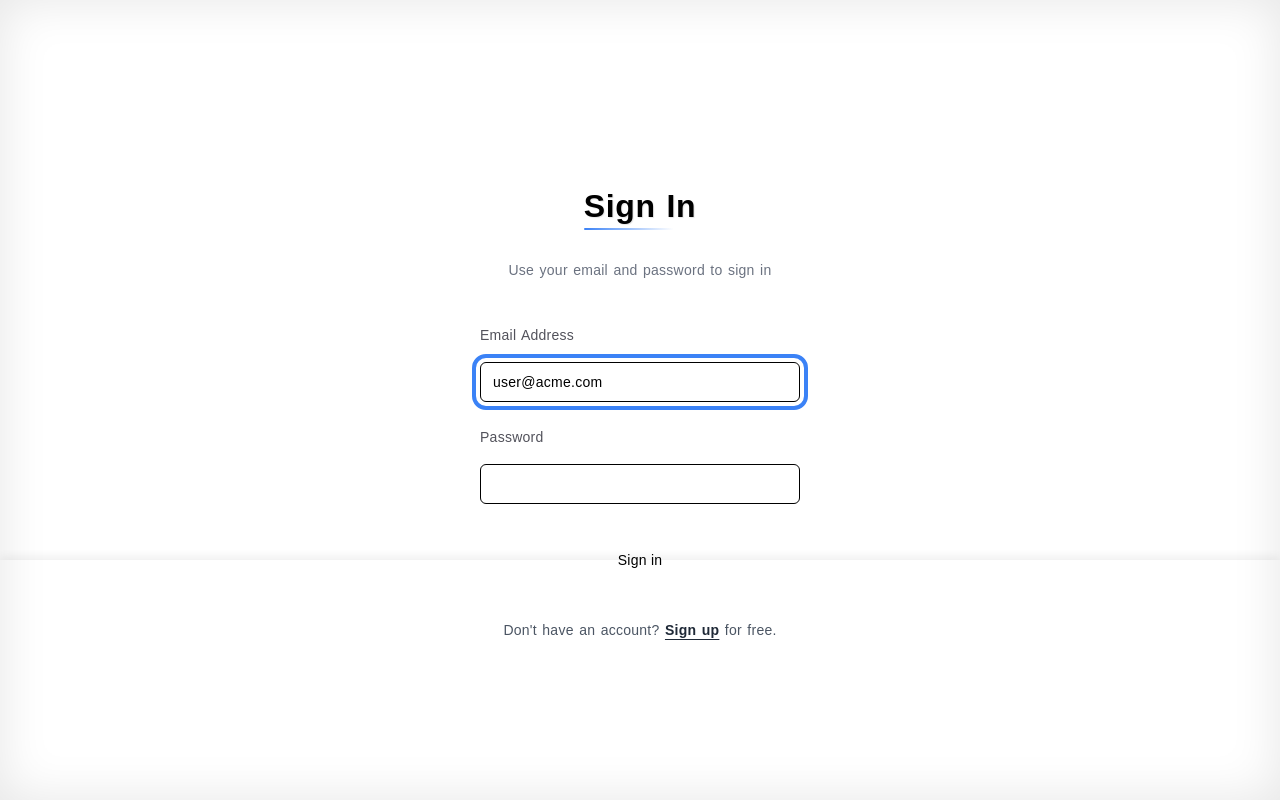
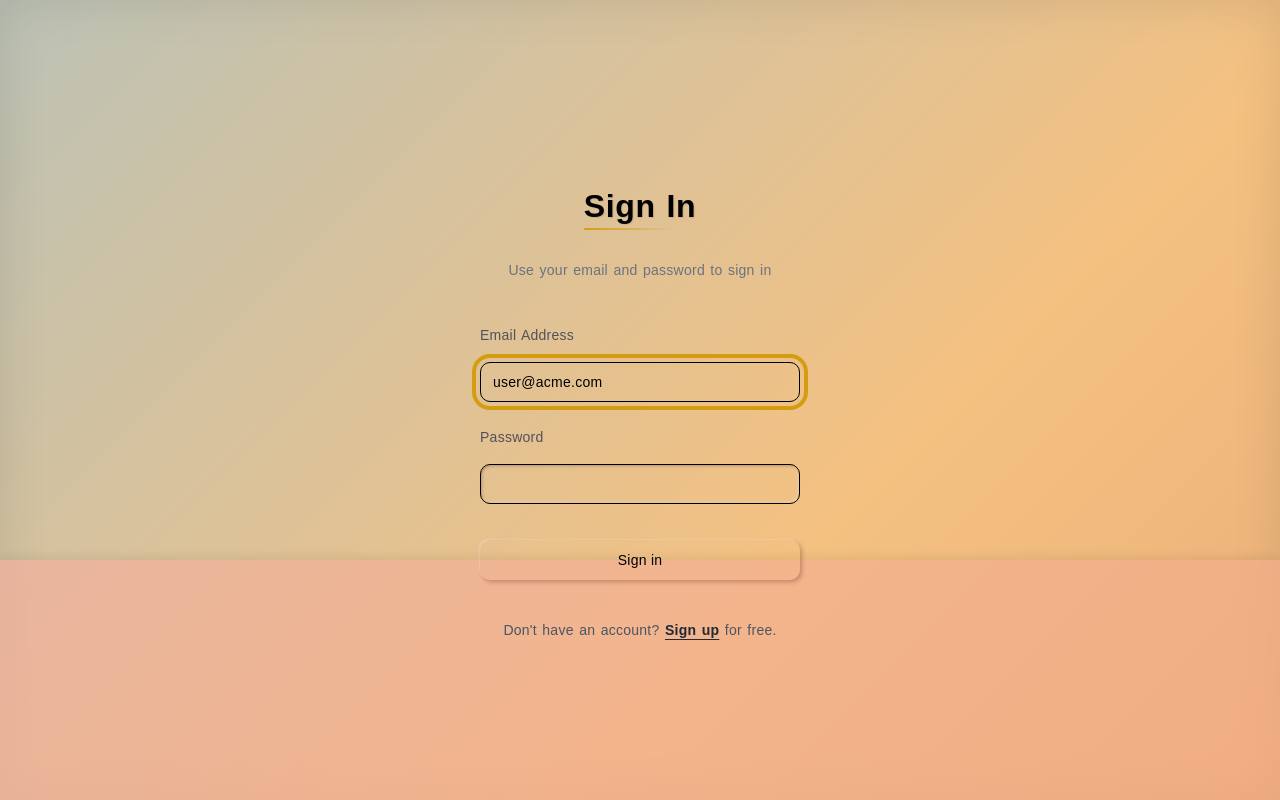
Before and after one commit to zetareticula/klever-nextjs-ai, a Next.js app: page /login in a window 1280 px wide. Built offline with nearby package versions, Linux system fonts and the light colour scheme; a web font is replaced by a local one.

Commit message:
revert to old global.css
old theme reloaded

```diff
--- a/app/globals.css
+++ b/app/globals.css
@@ -3,53 +3,65 @@
 @tailwind utilities;
 
 :root {
-    /* Base colors for light mode */
-    --foreground-rgb: 30, 30, 30;
-    --background-start-rgb: 249, 250, 251;
-    --background-end-rgb: 255, 255, 255;
+    /* Base colors for light mode with proper HSL syntax */
+    --foreground-rgb: 0, 0, 0;
+    --background-start-rgb: 158, 195, 210;  /* Misty Cyan Sky #9EC3D2 */
+    --background-end-rgb: 218, 140, 106;    /* Blush Terracotta #DA8C6A */
 
-    /* Color system variables */
-    --background: #ffffff;
-    --foreground: #1a1a1a;
-    --card: #ffffff;
-    --card-foreground: #1a1a1a;
-    --popover: #ffffff;
-    --popover-foreground: #1a1a1a;
-    --primary: #3b82f6;
-    --primary-foreground: #ffffff;
-    --secondary: #f3f4f6;
-    --secondary-foreground: #1a1a1a;
-    --muted: #f9fafb;
-    --muted-foreground: #6b7280;
-    --accent: #f3f4f6;
-    --accent-foreground: #1a1a1a;
-    --destructive: #ef4444;
-    --destructive-foreground: #ffffff;
-    --border: #e5e7eb;
-    --input: #e5e7eb;
-    --ring: #93c5fd;
-    --radius: 0.5rem;
+    /* Color system variables - ENHANCED CONTRAST FOR SENIORS */
+    --background: linear-gradient(135deg, hsl(195, 35%, 72%), hsl(36, 85%, 73%), hsl(15, 60%, 63%));
+    --foreground: hsl(0, 0%, 0%);            /* Pure black text for maximum readability */
+    --card: hsl(20, 75%, 85%);               /* Lighter peach for better contrast */
+    --card-foreground: hsl(0, 0%, 0%);       /* Pure black text on cards */
+    --popover: hsl(20, 75%, 85%);
+    --popover-foreground: hsl(0, 0%, 0%);
+    --primary: hsl(43, 85%, 45%);            /* Darker Mexican yellow for better contrast */
+    --primary-foreground: hsl(0, 0%, 0%);
+    --secondary: hsl(75, 45%, 40%);          /* Darker olive accent for better contrast */
+    --secondary-foreground: hsl(0, 0%, 100%);
+    --muted: hsl(15, 50%, 90%);
+    --muted-foreground: hsl(0, 0%, 0%);      /* Pure black for maximum readability */
+    --accent: hsl(75, 45%, 40%);
+    --accent-foreground: hsl(0, 0%, 100%);
+    --destructive: hsl(0, 70%, 50%);         /* Darker red for better visibility */
+    --destructive-foreground: hsl(0, 0%, 100%);
+    --border: hsl(15, 60%, 55%);             /* Darker border for better visibility */
+    --input: hsl(20, 75%, 85%);
+    --ring: hsl(10, 70%, 62%);
+    --chart-1: hsl(10, 70%, 62%);
+    --chart-2: hsl(20, 75%, 80%);
+    --chart-3: hsl(75, 45%, 45%);
+    --chart-4: hsl(15, 75%, 60%);
+    --chart-5: hsl(75, 50%, 40%);
+    --radius: 0.75rem;                      /* Reduced border radius for clearer boundaries */
+
+    /* 3D effect variables - REDUCED for seniors */
+    --shadow-light: hsla(10, 70%, 45%, 0.3);
+    --shadow-dark: hsla(10, 70%, 20%, 0.3);
+    --highlight: hsla(20, 70%, 95%, 0.4);
+    --depth-small: 2px;
+    --depth-medium: 4px;
+    --depth-large: 8px;
+    --bevel-angle: 135deg;
 
     /* Sidebar specific variables */
-    --sidebar-background: #f9fafb;
-    --sidebar-foreground: #1a1a1a;
-    --sidebar-primary: #3b82f6;
-    --sidebar-primary-foreground: #ffffff;
-    --sidebar-accent: #f3f4f6;
-    --sidebar-accent-foreground: #1a1a1a;
-    --sidebar-border: #e5e7eb;
-    --sidebar-ring: #93c5fd;
+    --sidebar-background: hsl(15, 80%, 75%);
+    --sidebar-foreground: hsl(0, 0%, 0%);
+    --sidebar-primary: hsl(43, 85%, 45%);
+    --sidebar-primary-foreground: hsl(0, 0%, 0%);
+    --sidebar-accent: hsl(75, 45%, 40%);
+    --sidebar-accent-foreground: hsl(0, 0%, 100%);
+    --sidebar-border: hsl(15, 60%, 55%);
+    --sidebar-ring: hsl(43, 85%, 45%);
 
-        /* Shadow variables */
-    --shadow-sm: 0 1px 2px 0 rgb(0 0 0 / 0.05);
-    --shadow: 0 1px 3px 0 rgb(0 0 0 / 0.1), 0 1px 2px -1px rgb(0 0 0 / 0.1);
-    --shadow-md: 0 4px 6px -1px rgb(0 0 0 / 0.1), 0 2px 4px -2px rgb(0 0 0 / 0.1);
-    --shadow-lg: 0 10px 15px -3px rgb(0 0 0 / 0.1), 0 4px 6px -4px rgb(0 0 0 / 0.1);
-
-    /* Layout variables */
-    --header-height: 4rem;
-    --sidebar-width: 16rem;
-    --border-radius: 0.5rem;
+    /* Gradient definitions - SIMPLIFIED for seniors */
+    --main-gradient: linear-gradient(135deg, #9EC3D2, #F4C181, #DA8C6A);
+    --bottom-gradient: linear-gradient(135deg, #F2B2A1, #F6A96F);
+    --button-gradient: linear-gradient(to right, hsl(10, 70%, 50%), hsl(20, 70%, 60%));
+    --header-gradient: linear-gradient(to right, hsl(10, 70%, 62%), hsl(20, 70%, 75%));
+    --table-header-gradient: linear-gradient(to right, hsl(15, 70%, 65%), hsl(20, 60%, 70%));
+    --scrollbar-track-gradient: linear-gradient(to bottom, hsl(20, 50%, 85%), hsl(20, 40%, 90%));
+    --scrollbar-thumb-gradient: linear-gradient(to bottom, hsl(10, 70%, 50%), hsl(20, 60%, 65%));
 }
 
 @media (prefers-color-scheme: dark) {
@@ -61,42 +73,55 @@
 }
 
 .dark {
-    /* Dark mode variables */
-    --background: #0f172a;
-    --foreground: #f8fafc;
-    --card: #1e293b;
-    --card-foreground: #f8fafc;
-    --popover: #1e293b;
-    --popover-foreground: #f8fafc;
-    --primary: #60a5fa;
-    --primary-foreground: #1e293b;
-    --secondary: #334155;
-    --secondary-foreground: #f8fafc;
-    --muted: #1e293b;
-    --muted-foreground: #94a3b8;
-    --accent: #334155;
-    --accent-foreground: #f8fafc;
-    --destructive: #ef4444;
-    --destructive-foreground: #f8fafc;
-    --border: #334155;
-    --input: #334155;
-    --ring: #60a5fa;
+    /* Dark mode with HIGH CONTRAST for seniors */
+    --background: linear-gradient(135deg, hsl(195, 25%, 30%), hsl(36, 45%, 40%), hsl(15, 40%, 38%));
+    --foreground: hsl(0, 0%, 100%);             /* Pure white text for maximum contrast */
+    --card: hsl(15, 55%, 45%);                  /* Lighter background for better contrast */
+    --card-foreground: hsl(0, 0%, 100%);        /* Pure white text for maximum contrast */
+    --popover: hsl(15, 55%, 45%);
+    --popover-foreground: hsl(0, 0%, 100%);
+    --primary: hsl(43, 60%, 65%);               /* Brighter yellow for better visibility */
+    --primary-foreground: hsl(0, 0%, 0%);
+    --secondary: hsl(75, 35%, 45%);             /* Brighter olive for better visibility */
+    --secondary-foreground: hsl(0, 0%, 100%);
+    --muted: hsl(15, 40%, 30%);
+    --muted-foreground: hsl(0, 0%, 100%);       /* Pure white for maximum contrast */
+    --accent: hsl(75, 35%, 45%);
+    --accent-foreground: hsl(0, 0%, 100%);
+    --destructive: hsl(0, 70%, 50%);            /* Brighter red for better visibility */
+    --destructive-foreground: hsl(0, 0%, 100%);
+    --border: hsl(15, 50%, 55%);                /* Brighter border for better visibility */
+    --input: hsl(15, 50%, 45%);
+    --ring: hsl(10, 45%, 60%);
+    --chart-1: hsl(10, 70%, 60%);
+    --chart-2: hsl(20, 70%, 70%);
+    --chart-3: hsl(75, 45%, 55%);
+    --chart-4: hsl(15, 65%, 55%);
+    --chart-5: hsl(75, 45%, 45%);
 
-    /* Sidebar dark mode */
-    --sidebar-background: #0f172a;
-    --sidebar-foreground: #f8fafc;
-    --sidebar-primary: #60a5fa;
-    --sidebar-primary-foreground: #0f172a;
-    --sidebar-accent: #334155;
-    --sidebar-accent-foreground: #f8fafc;
-    --sidebar-border: #334155;
-    --sidebar-ring: #60a5fa;
+    /* 3D effect variables for dark mode - REDUCED for seniors */
+    --shadow-light: hsla(10, 60%, 45%, 0.4);
+    --shadow-dark: hsla(10, 60%, 10%, 0.4);
+    --highlight: hsla(20, 50%, 60%, 0.3);
 
-    /* Dark mode shadows */
-    --shadow-sm: 0 1px 2px 0 rgb(0 0 0 / 0.25);
-    --shadow: 0 1px 3px 0 rgb(0 0 0 / 0.3), 0 1px 2px -1px rgb(0 0 0 / 0.3);
-    --shadow-md: 0 4px 6px -1px rgb(0 0 0 / 0.3), 0 2px 4px -2px rgb(0 0 0 / 0.3);
-    --shadow-lg: 0 10px 15px -3px rgb(0 0 0 / 0.3), 0 4px 6px -4px rgb(0 0 0 / 0.3);
+    /* Sidebar dark mode variables */
+    --sidebar-background: hsl(15, 55%, 40%);
+    --sidebar-foreground: hsl(0, 0%, 100%);
+    --sidebar-primary: hsl(43, 70%, 55%);
+    --sidebar-primary-foreground: hsl(0, 0%, 0%);
+    --sidebar-accent: hsl(75, 35%, 45%);
+    --sidebar-accent-foreground: hsl(0, 0%, 100%);
+    --sidebar-border: hsl(15, 50%, 50%);
+    --sidebar-ring: hsl(43, 70%, 55%);
+
+    /* Dark mode gradient definitions - SIMPLIFIED for seniors */
+    --main-gradient: linear-gradient(135deg, #527A8C, #B38556, #A55F46);
+    --bottom-gradient: linear-gradient(135deg, #A57265, #B37347);
+    --button-gradient: linear-gradient(to right, hsl(10, 70%, 50%), hsl(20, 60%, 60%));
+    --header-gradient: linear-gradient(to right, hsl(10, 60%, 45%), hsl(20, 50%, 55%));
+    --table-header-gradient: linear-gradient(to right, hsl(15, 55%, 50%), hsl(20, 50%, 55%));
+    --scrollbar-track-gradient: linear-gradient(to bottom, hsl(15, 30%, 35%), hsl(15, 25%, 40%));
+    --scrollbar-thumb-gradient: linear-gradient(to bottom, hsl(10, 60%, 50%), hsl(20, 55%, 55%));
 }
 
 /* Disable animations by default for seniors - prevent motion sickness */
@@ -124,239 +149,50 @@
         text-wrap: balance;
     }
 
-        /* Utility classes */
-    /* Cards */
-    .card {
-        background: var(--card);
-        border: 1px solid var(--border);
-        border-radius: var(--radius);
-        box-shadow: var(--shadow);
-        transition: box-shadow 0.2s ease, transform 0.2s ease;
+    /* 3D utility classes - SIMPLIFIED for seniors */
+    .embossed {
+        box-shadow:
+            inset 1px 1px 3px var(--highlight),
+            inset -1px -1px 3px var(--shadow-dark);
+    }
+
+    .pressed {
+        box-shadow:
+            inset -1px -1px 3px var(--highlight),
+            inset 1px 1px 3px var(--shadow-dark);
+    }
+
+    .floating {
+        box-shadow:
+            3px 3px 8px var(--shadow-dark),
+            -2px -2px 8px var(--highlight);
+    }
+
+    .bevel {
+        position: relative;
         overflow: hidden;
     }
 
-    .card-header {
-        padding: 1.25rem 1.5rem;
-        border-bottom: 1px solid var(--border);
-    }
-
-    .card-title {
-        font-size: 1.125rem;
-        font-weight: 600;
-        margin: 0;
-    }
-
-    .card-body {
-        padding: 1.5rem;
-    }
-
-    .card-footer {
-        padding: 1rem 1.5rem;
-        border-top: 1px solid var(--border);
-        background-color: var(--muted);
-    }
-
-    .card-hover:hover {
-        box-shadow: var(--shadow-md);
-        transform: translateY(-1px);
-    }
-
-    /* Buttons */
-    .btn {
-        display: inline-flex;
-        align-items: center;
-        justify-content: center;
-        border-radius: var(--radius);
-        padding: 0.5rem 1rem;
-        font-weight: 500;
-        font-size: 0.9375rem;
-        transition: all 0.2s ease;
-        cursor: pointer;
-        height: 2.5rem;
-    }
-
-    .btn-sm {
-        height: 2rem;
-        padding: 0.25rem 0.75rem;
-        font-size: 0.875rem;
-    }
-
-    .btn-lg {
-        height: 3rem;
-        padding: 0.75rem 1.5rem;
-        font-size: 1rem;
-    }
-
-    .btn-primary {
-        background-color: var(--primary);
-        color: var(--primary-foreground);
-        border: 1px solid var(--primary);
-        box-shadow: var(--shadow-sm);
-    }
-
-    .btn-primary:hover {
-        background-color: color-mix(in srgb, var(--primary) 90%, black);
-        border-color: color-mix(in srgb, var(--primary) 90%, black);
-    }
-
-    .btn-secondary {
-        background-color: var(--secondary);
-        color: var(--secondary-foreground);
-        border: 1px solid var(--border);
-    }
-
-    .btn-secondary:hover {
-        background-color: color-mix(in srgb, var(--secondary) 90%, black);
-    }
-
-    .btn-ghost {
-        background-color: transparent;
-        border: 1px solid transparent;
-        color: var(--foreground);
-    }
-
-    .btn-ghost:hover {
-        background-color: var(--accent);
-    }
-
-    /* Layout styles */
-    .app-layout {
-        display: grid;
-        grid-template-columns: var(--sidebar-width) 1fr;
-        min-height: 100vh;
-        background-color: var(--background);
-    }
-
-    /* Sidebar */
-    .sidebar {
-        width: var(--sidebar-width);
-        height: 100vh;
-        position: fixed;
+    .bevel::before {
+        content: '';
+        position: absolute;
+        top: 0;
         left: 0;
-        top: 0;
-        background-color: var(--sidebar-background);
-        border-right: 1px solid var(--border);
-        padding: 1rem 0;
-        overflow-y: auto;
-        display: flex;
-        flex-direction: column;
-    }
-
-    .sidebar-header {
-        padding: 0 1rem 1rem;
-        margin-bottom: 0.5rem;
-        border-bottom: 1px solid var(--border);
-    }
-
-    .sidebar-nav {
-        flex: 1;
-        padding: 0 0.5rem;
-    }
-
-    .sidebar-footer {
-        padding: 1rem;
-        border-top: 1px solid var(--border);
-        margin-top: auto;
-    }
-
-    .main-content {
-        margin-left: var(--sidebar-width);
-        padding: 2rem;
-        max-width: 1200px;
-        margin: 0 auto;
-        width: 100%;
-    }
-
-    .header {
-        display: flex;
-        justify-content: space-between;
-        align-items: center;
-        padding: 1rem 0;
-        margin-bottom: 2rem;
-        border-bottom: 1px solid var(--border);
-    }
-
-    .nav-item {
-        display: flex;
-        align-items: center;
-        padding: 0.75rem 1rem;
-        border-radius: var(--radius);
-        color: var(--foreground);
-        text-decoration: none;
-        margin-bottom: 0.25rem;
-        transition: background-color 0.2s ease;
-    }
-
-    .nav-item:hover {
-        background-color: var(--accent);
-    }
-
-    .nav-item.active {
-        background-color: var(--primary);
-        color: var(--primary-foreground);
-    }
-
-    .nav-item .icon {
-        margin-right: 0.75rem;
-        width: 1.25rem;
-        height: 1.25rem;
-    }
-
-    /* Form elements */
-    .input {
-        width: 100%;
-        padding: 0.75rem 1rem;
-        border: 1px solid var(--border);
-        border-radius: var(--radius);
-        background-color: var(--background);
-        color: var(--foreground);
-        font-size: 0.9375rem;
-        transition: border-color 0.2s ease, box-shadow 0.2s ease;
-    }
-
-    .input:focus {
-        outline: none;
-        border-color: var(--primary);
-        box-shadow: 0 0 0 3px var(--ring);
-    }
-
-    /* Utility classes */
-    .flex {
-        display: flex;
-    }
-
-    .items-center {
-        align-items: center;
-    }
-
-    .justify-between {
-        justify-content: space-between;
-    }
-
-    .w-full {
-        width: 100%;
-    }
-
-    .mb-4 {
-        margin-bottom: 1rem;
-    }
-
-    .mt-8 {
-        margin-top: 2rem;
-    }
-
-    .text-sm {
-        font-size: 0.875rem;
-    }
-
-    .text-muted {
-        color: var(--muted-foreground);
+        right: 0;
+        bottom: 0;
+        background: linear-gradient(var(--bevel-angle),
+                                   transparent 0%,
+                                   var(--highlight) 50%,
+                                   transparent 100%);
+        opacity: 0.4;
+        pointer-events: none;
     }
 
     /* New utilities for seniors */
     .text-senior-base {
-        font-size: 1rem !important;
-        line-height: 1.5 !important;
+        font-size: 1.6rem !important;
+        line-height: 1.6 !important;
+        letter-spacing: 0.01em !important;
     }
 
     .text-senior-lg {
```
